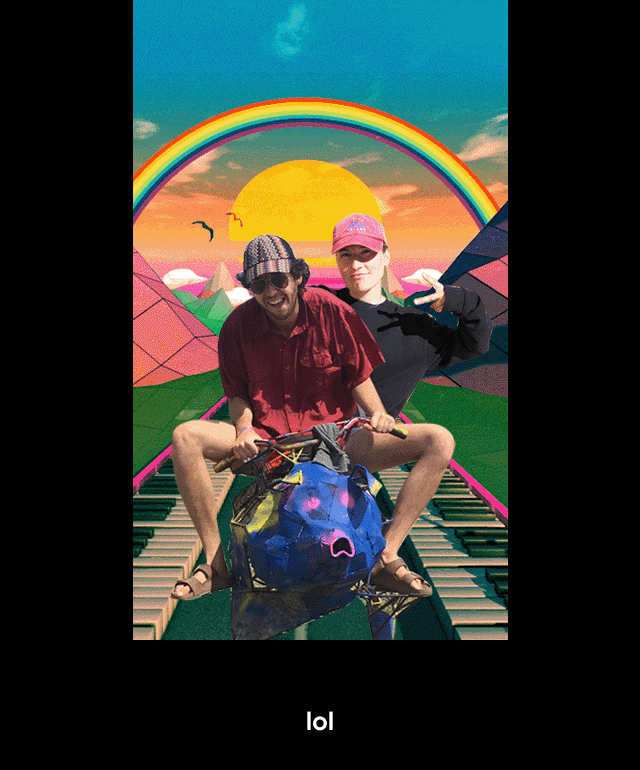
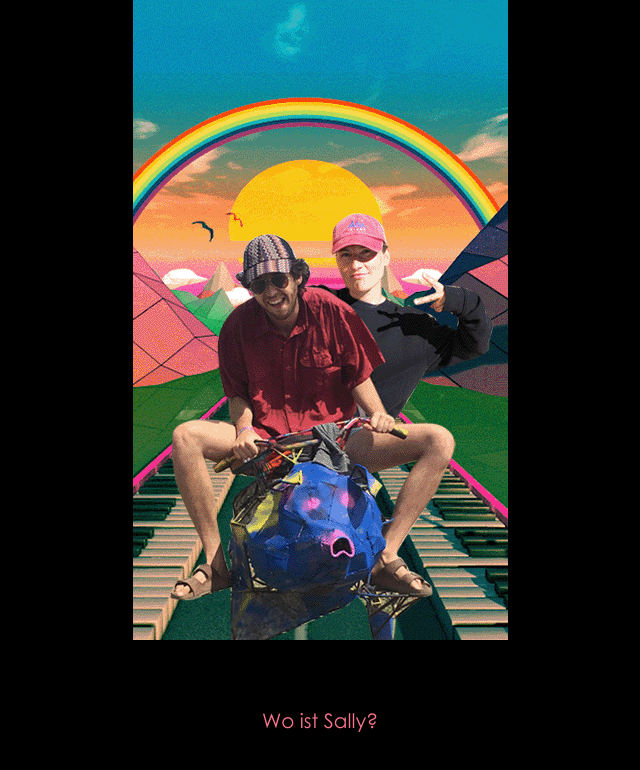
Before and after one commit to fabianschu/xmas20, a React (Create React App) app: page /1 in a window 1280 px wide. Shown: the top 770 px of the page, without its empty margins (320-960 px from the left). Built offline with nearby package versions, Linux system fonts and the light colour scheme.

Commit message:
redirect upon search success

```diff
--- a/src/App.js
+++ b/src/App.js
@@ -10,6 +10,7 @@ import Welcome from "./pages/Welcome";
 import Search from "./pages/Search";
 import centuryGothic from "./assets/century_gothic_regular.ttf";
 import centuryGothicBold from "./assets/century_gothic_bold.ttf";
+import ridingRainbow from "./assets/riding-rainbow.gif";
 
 const GlobalStyle = createGlobalStyle`
   @font-face {
@@ -87,11 +88,10 @@ function App() {
               <Redirect to="/welcome" />
             </Route>
             <Route exact path="/welcome">
-              <h1></h1>
               <Welcome />
             </Route>
             <Route exact path="/1">
-              <Search />
+              <Search image={ridingRainbow} targets={[15, 16]} linkTarget={2} />
             </Route>
           </Switch>
         </Router>
--- a/src/components/TapGrid.js
+++ b/src/components/TapGrid.js
@@ -1,5 +1,6 @@
 import React from "react";
 import styled from "styled-components";
+import { useHistory } from "react-router-dom";
 
 const StyledClickArea = styled.div`
   flex: 1;
@@ -13,11 +14,13 @@ const StyledClickRow = styled.div`
 `;
 
 const TapGrid = (props) => {
-  const { targets } = props;
+  const history = useHistory();
+
+  const { targets, linkTarget } = props;
 
   const handleClick = (e) => {
     if (targets.includes(parseInt(e.target.id))) {
-      console.log("you clicked the right area");
+      history.push(linkTarget.toString());
     } else {
       console.log("nope");
     }
--- a/src/pages/Search.js
+++ b/src/pages/Search.js
@@ -3,10 +3,9 @@ import styled from "styled-components";
 import TapGrid from "../components/TapGrid";
 import StyledContentContainer from "../styled/ContentContainer";
 import StyledFooter from "../styled/Footer";
-import ridingRainbow from "../assets/riding-rainbow.gif";
 
 const StyledSearchContainer = styled.div`
-  background-image: url(${ridingRainbow});
+  background-image: url(${({ image }) => image});
   background-attachment: fixed;
   background-position-x: center;
   background-repeat: no-repeat;
@@ -19,13 +18,15 @@ const StyledSearchContainer = styled.div`
 `;
 
 const Search = (props) => {
+  const { image, targets, linkTarget } = props;
+
   return (
     <>
       <StyledContentContainer>
-        <StyledSearchContainer>
-          <TapGrid targets={[15, 16]} />
+        <StyledSearchContainer image={image}>
+          <TapGrid targets={targets} linkTarget={linkTarget} />
         </StyledSearchContainer>
-        <StyledFooter>lol</StyledFooter>
+        <StyledFooter>Wo ist Sally?</StyledFooter>
       </StyledContentContainer>
     </>
   );
--- a/src/pages/Welcome.js
+++ b/src/pages/Welcome.js
@@ -21,6 +21,7 @@ const Welcome = () => {
     <StyledContentContainer>
       <StyledWelcomeTextContainer />
       <StyledFooter>
+        <p>Bereit für Weihnachstfun?</p>
         <Button linkTarget={1} buttonText={"LOS GEHT'S"} />
       </StyledFooter>
     </StyledContentContainer>
--- a/src/styled/Button.js
+++ b/src/styled/Button.js
@@ -1,7 +1,7 @@
 import styled from "styled-components";
 
 const StyledButton = styled.button`
-  height: 77px;
+  height: 68px;
   width: 307px;
 `;
 
--- a/src/styled/Footer.js
+++ b/src/styled/Footer.js
@@ -6,12 +6,12 @@ const StyledFooter = styled.div`
   max-width: 375px;
   background-color: black;
   display: flex;
+  flex-direction: column;
   align-items: center;
-  justify-content: center;
+  justify-content: space-evenly;
   font-family: "Century Gothic";
-  font-weight: bold;
-  font-size: 25px;
-  color: white;
+  font-size: 20px;
+  color: #f8768b;
 `;
 
 export default StyledFooter;
```
Also changed, not shown: 1 other file (tests, documents, lock files or other folders).
